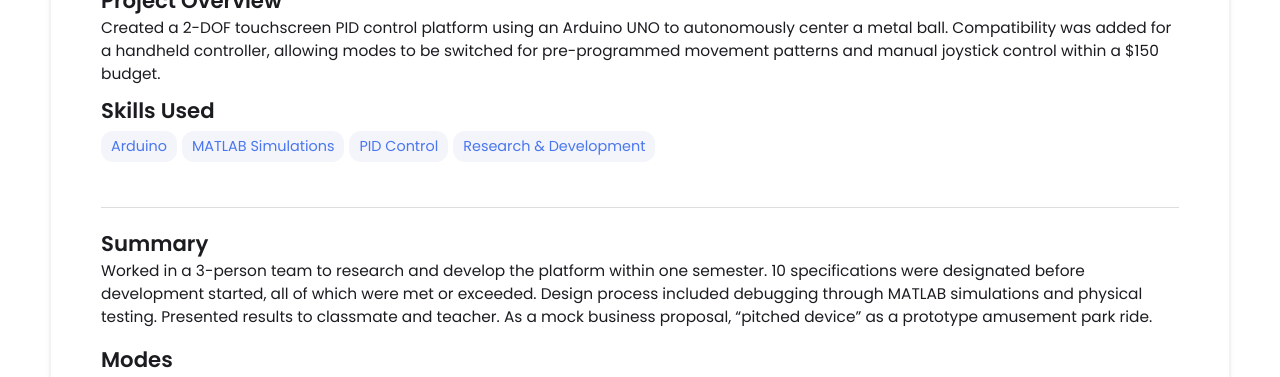
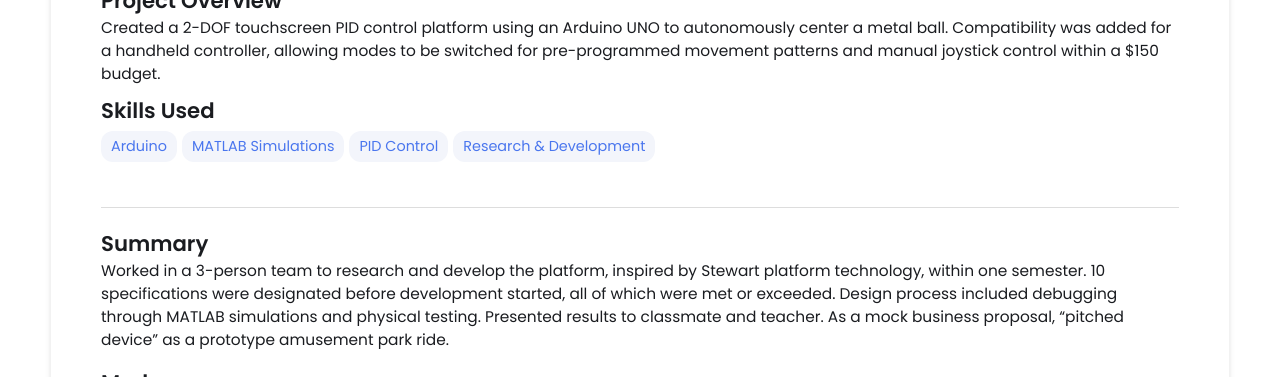
Before and after one commit to MattPieti/MattPieti.github.io, a Jekyll site: the page built from _projects/1platform/index.md, in a window 1280 px wide and 900 px high, scrolled down 572 px, cut to the strip 0-377 px from the top of the window. Built offline with Jekyll 4.4.1, drawn with Linux system fonts in a browser that asks for light colours.

Commit message:
Update index.md

```diff
--- a/_projects/1platform/index.md
+++ b/_projects/1platform/index.md
@@ -14,7 +14,7 @@ main-image: /PlatformMode5.PNG
 ## Summary
 
 
-Worked in a 3-person team to research and develop the platform within one semester. 10 specifications were designated before development started, all of which were met or exceeded. Design process included debugging through MATLAB simulations and physical testing. Presented results to classmate and teacher. As a mock business proposal, "pitched device" as a prototype amusement park ride.
+Worked in a 3-person team to research and develop the platform, inspired by Stewart platform technology, within one semester. 10 specifications were designated before development started, all of which were met or exceeded. Design process included debugging through MATLAB simulations and physical testing. Presented results to classmate and teacher. As a mock business proposal, "pitched device" as a prototype amusement park ride.
 
 
 ## Modes
```
